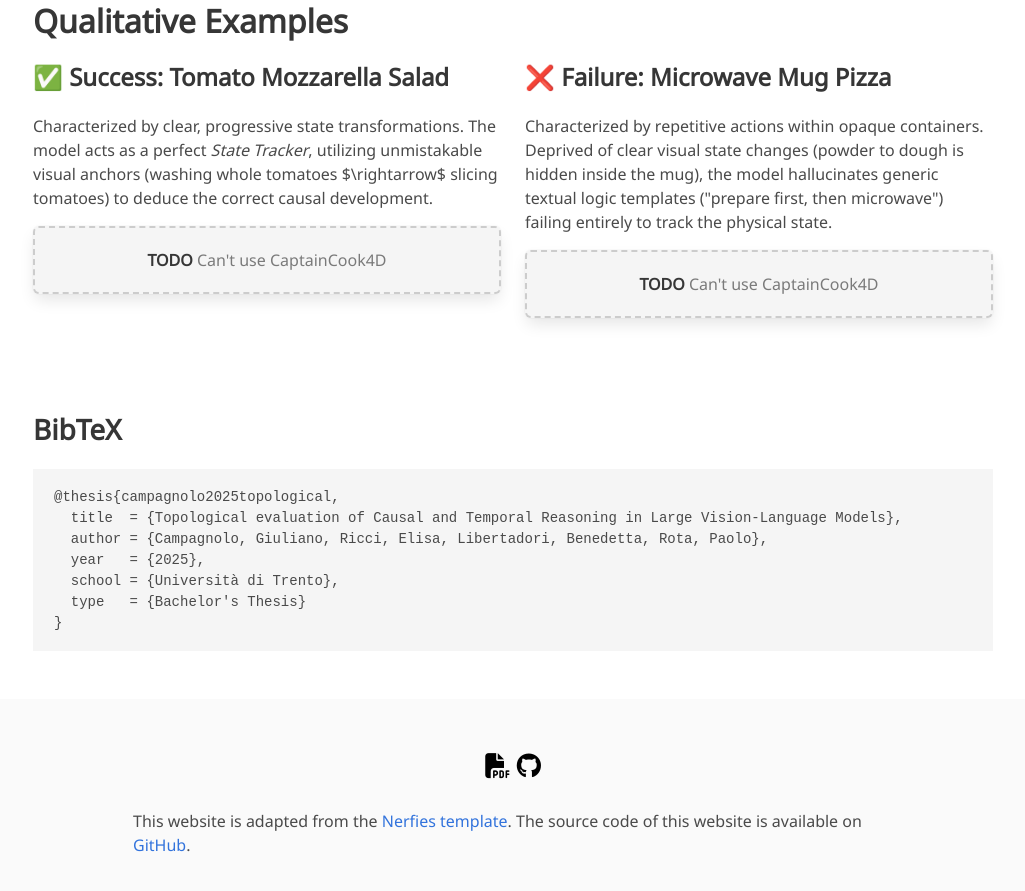
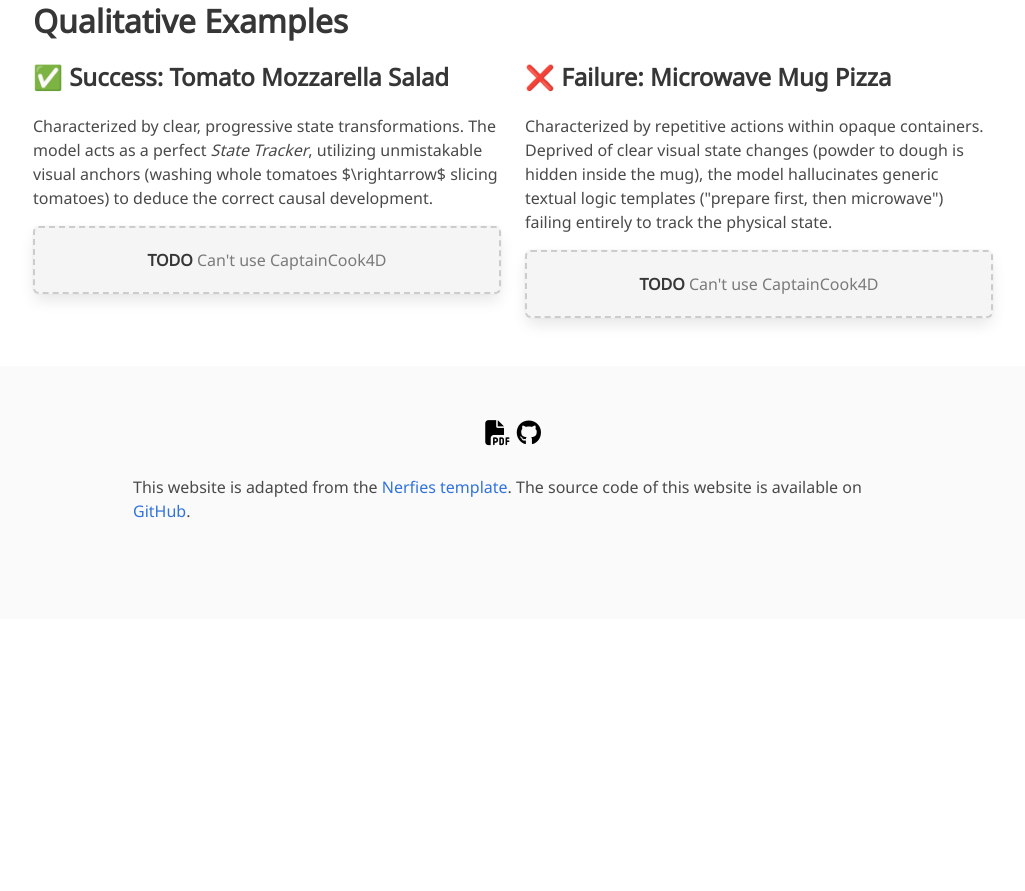
Before and after one commit to campagc/Temporal-Video-Reasoning-Bench, a plain HTML site: page index.html in a window 1280 px wide. Shown: the part 3902-4793 px from the top of the page, without its empty margins (127-1152 px from the left). After the commit the page ends 4521 px from the top, so only its background shows below. Drawn offline with nearby package versions, Linux system fonts and the light colour scheme; some icons are missing; a web font is replaced by a local one.

Commit message:
adjustment last section and files

```diff
--- a/index.html
+++ b/index.html
@@ -234,18 +234,6 @@
   </div>
 </section>
 
-<section class="section" id="BibTeX">
-  <div class="container is-max-desktop content">
-    <h2 class="title">BibTeX</h2>
-    <pre><code>@thesis{campagnolo2025topological,
-  title  = {Topological evaluation of Causal and Temporal Reasoning in Large Vision-Language Models},
-  author = {Campagnolo, Giuliano, Ricci, Elisa, Libertadori, Benedetta, Rota, Paolo},
-  year   = {2025},
-  school = {Università di Trento},
-  type   = {Bachelor's Thesis}
-}</code></pre>
-  </div>
-</section>
 
 <footer class="footer">
   <div class="container">
```
Also changed, not shown: 1 other file.
